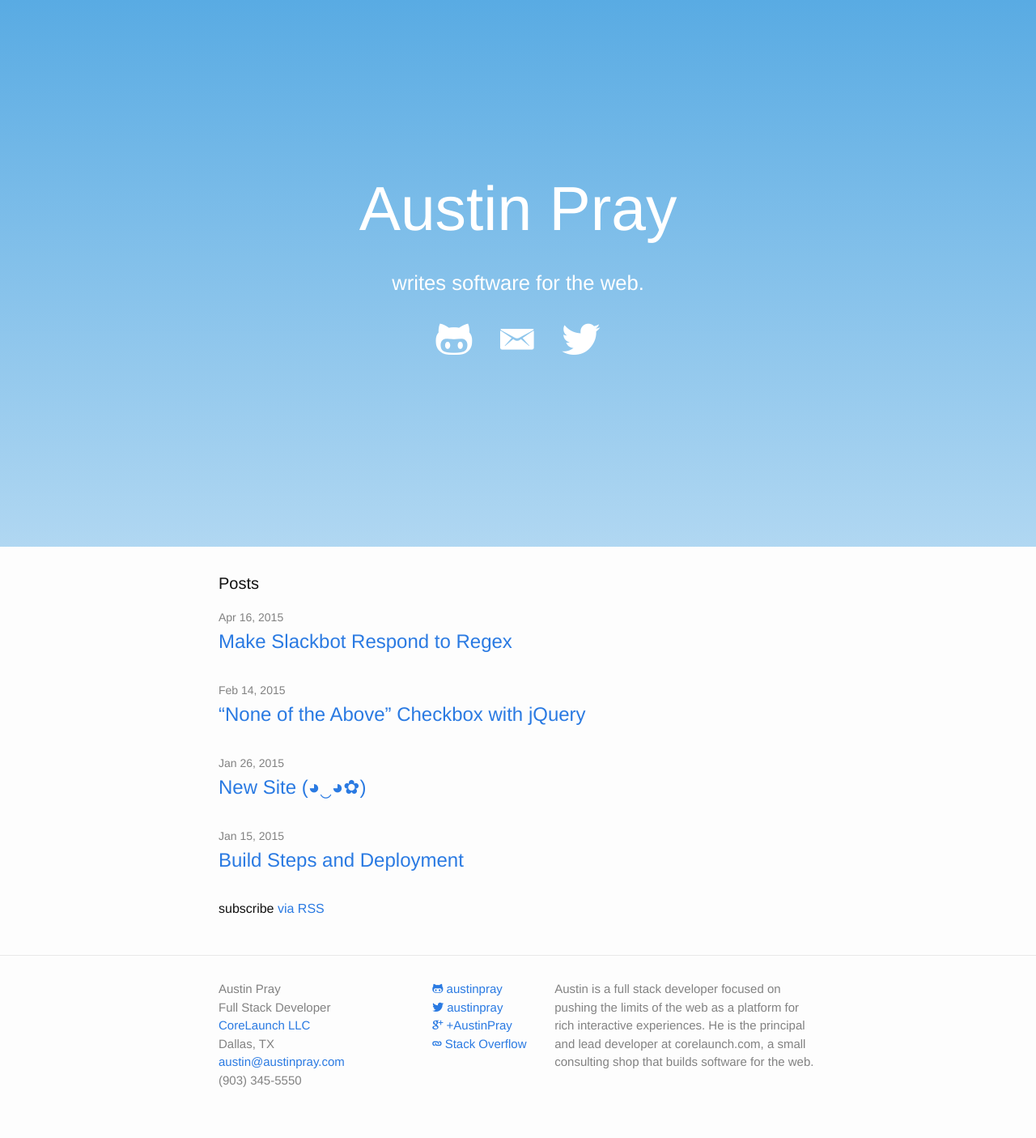
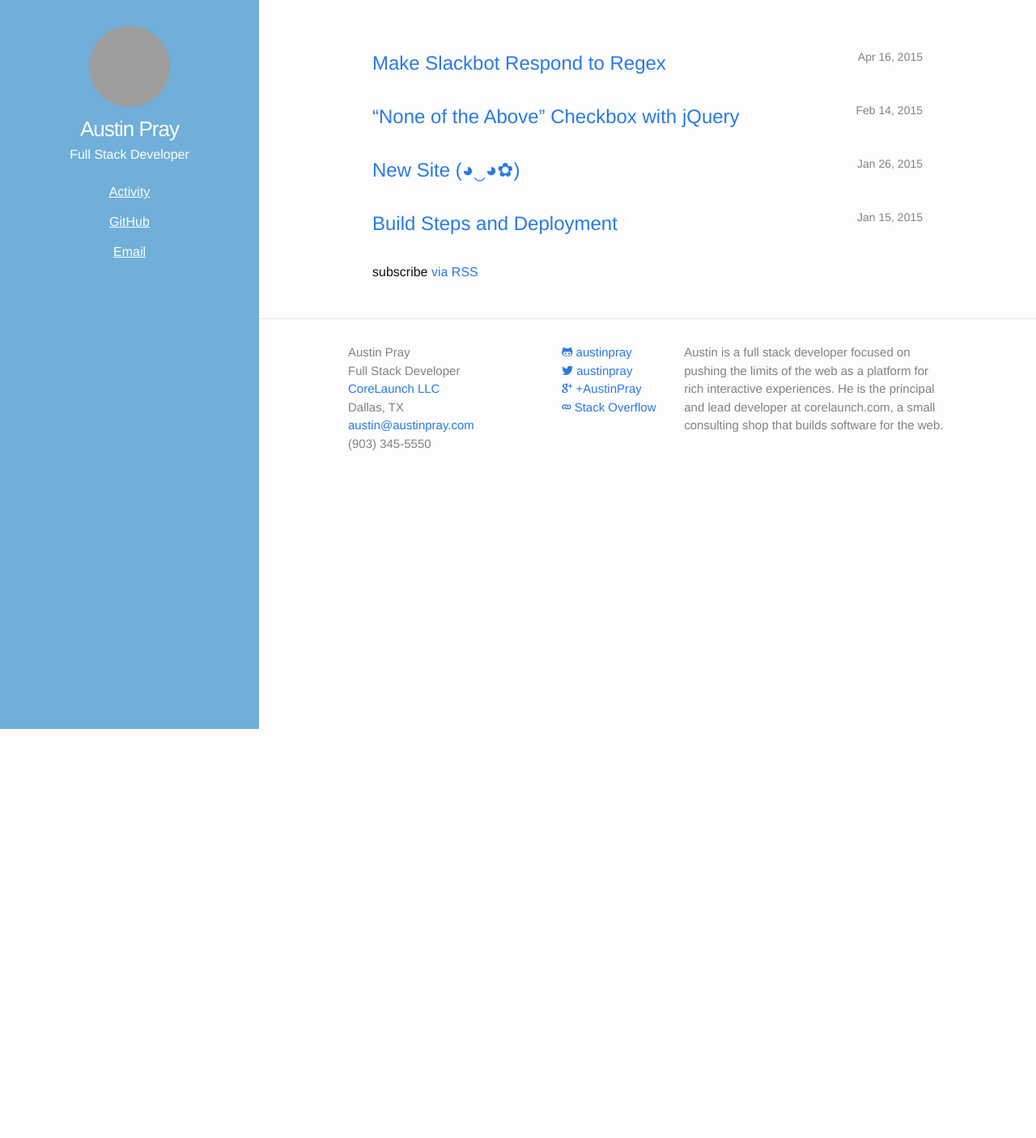
Before and after one commit to austinpray/austinpray.com, a Jekyll site: the page built from index.html, in a window 1280 px wide. Shown: the whole page at 81% size. Built offline with Jekyll 4.4.1, drawn with Linux system fonts in a browser that asks for light colours; after the commit the page ends 900 px from its top, so only the background shows below that; grey boxes are pictures that could not be loaded.

Commit message:
Change up styles.
Remove dumb jumbotron

```diff
--- a/_includes/head.html
+++ b/_includes/head.html
@@ -7,7 +7,7 @@
   <meta name="description" content="{% if page.excerpt %}{{ page.excerpt | strip_html | strip_newlines | truncate: 160 }}{% else %}{{ site.description }}{% endif %}">
 
   <link rel="stylesheet" href="{{ "/css/main.css" | prepend: site.baseurl }}">
-  <link rel="stylesheet" href="http://code.ionicframework.com/ionicons/2.0.1/css/ionicons.min.css">
+  <link rel="stylesheet" href="https://code.ionicframework.com/ionicons/2.0.1/css/ionicons.min.css">
   <link rel="canonical" href="{{ page.url | replace:'index.html','' | prepend: site.baseurl | prepend: site.url }}">
   <link rel="alternate" type="application/rss+xml" title="{{ site.title }}" href="{{ "/feed.xml" | prepend: site.baseurl | prepend: site.url }}" />
   <script>
--- a/_sass/_layout.scss
+++ b/_sass/_layout.scss
@@ -196,6 +196,28 @@
   font-size: 24px;
 }
 
+.block-link {
+  display: block;
+  &:after {
+    content: "";
+    display: table;
+    clear: both;
+  }
+  .post-meta {
+    display: inline;
+    float: right;
+  }
+}
+
+@include media-query($on-palm) {
+  .block-link {
+    .post-meta {
+      display: block;
+      float: none;
+    }
+  }
+}
+
 
 
 /**
@@ -241,63 +263,6 @@
       font-size: 18px;
     }
   }
-}
-
-/**
- * Jumbotron
- */
-.jumbotron {
-  min-height: 75vh;
-  background-color: $main-accent;
-  background:
-    linear-gradient(
-      180deg,
-      $main-accent,
-      lighten($main-accent, 20%)
-    );
-  color: #fff;
-  position: relative;
-}
-
-.jumbotron--small {
-  @extend .jumbotron;
-  min-height: 40vh;
-}
-
-.jumbotron-links {
-  font-size: 2em;
-  a {
-    padding: 0 0.2em;
-    &, &:link, &:visited {
-      color: #fff;
-      text-decoration: none;
-    }
-    &:hover{
-      color: $brand-color;
-    }
-    &:active {
-      color: saturate(darken($brand-color, 20%), 50%);
-    }
-  }
-}
-
-.jumbotron-content {
-  font-size: 2vw;
-  @include media-query($on-laptop) {
-    font-size: 1em;
-  }
-  @extend %vertical-align;
-  width: 100%;
-  text-align: center;
-  position: absolute;
-}
-
-.jumbotron-title {
-  font-size: 3em;
-}
-
-.jumbotron-byline {
-  font-size: 1em;
 }
 
 // d3
@@ -386,9 +351,8 @@ $breakpoint: 750px;
       min-height:100vh;
       @include flex(1);
       max-width: 320px;
-      background-color: $dark;
+      background-color: $main-accent;
       color: #fff;
-      width: 200px;
     }
 
     .site-header-wrapper {
@@ -402,6 +366,16 @@ $breakpoint: 750px;
   }
 }
 
+@media (min-width: 1550px) {
+  .site-header {
+    position: fixed;
+    width: 320px;
+    left: 0;
+    top:0;
+    bottom:0;
+  }
+}
+
 .my-profile-pic {
   margin:0 auto;
   border-radius: 50%;
--- a/css/main.scss
+++ b/css/main.scss
@@ -6,6 +6,7 @@
 
 
 // Our variables
+// https://color.adobe.com/626393-starry-night-van-gogh-paintings-color-theme-5991769/
 $base-font-family: Helvetica, Arial, sans-serif;
 $base-font-size:   16px;
 $small-font-size:  $base-font-size * 0.875;
@@ -16,12 +17,12 @@ $spacing-unit:     30px;
 $text-color:       #111;
 $background-color: #fdfdfd;
 $brand-color:      #2a7ae2;
-$main-accent:      #59ABE3;
+$main-accent:      #6FAFD9;
 
 $grey-color:       #828282;
 $grey-color-light: lighten($grey-color, 40%);
 $grey-color-dark:  darken($grey-color, 25%);
-$dark: mix(#1d1d1d, $main-accent, 64%);
+$dark: #284772;
 $darker: mix(#1d1d1d, $main-accent, 80%);
 
 // Width of the content area
--- a/index.html
+++ b/index.html
@@ -1,35 +1,19 @@
 ---
-layout: frontpage
+layout: default
 ---
-
-<div class="jumbotron">
-  <div class="jumbotron-content">
-    <h1 class="jumbotron-title">Austin Pray</h1>
-    <p class="jumbotron-byline">
-      {{ site.byline }}
-    </p>
-    <p class="jumbotron-byline">
-    <p class="jumbotron-links">
-      <a itemprop="url" href="https://github.com/austinpray" title="@austinpray"><i class="ion-social-octocat"></i></a>
-      <a href="mailto:{{ site.email }}" title="austin@austinpray.com"><i class="ion-email"></i></a>
-      <a itemprop="url" href="https://twitter.com/austinpray" title="@austinpray"><i class="ion-social-twitter"></i></a>
-    </p>
-  </div>
-</div>
 
 <div class="page-content">
   <div class="wrapper">
     <div class="home">
 
-      <h1 class="page-heading">Posts</h1>
-
       <ul class="post-list">
         {% for post in site.posts %}
         <li>
-          <span class="post-meta">{{ post.date | date: "%b %-d, %Y" }}</span>
-
           <h2>
-            <a class="post-link" href="{{ post.url | prepend: site.baseurl }}">{{ post.title }}</a>
+            <a class="post-link block-link" href="{{ post.url | prepend: site.baseurl }}">
+              <time class="post-meta">{{ post.date | date: "%b %-d, %Y" }}</time>
+              {{ post.title }}
+            </a>
           </h2>
         </li>
         {% endfor %}
```
